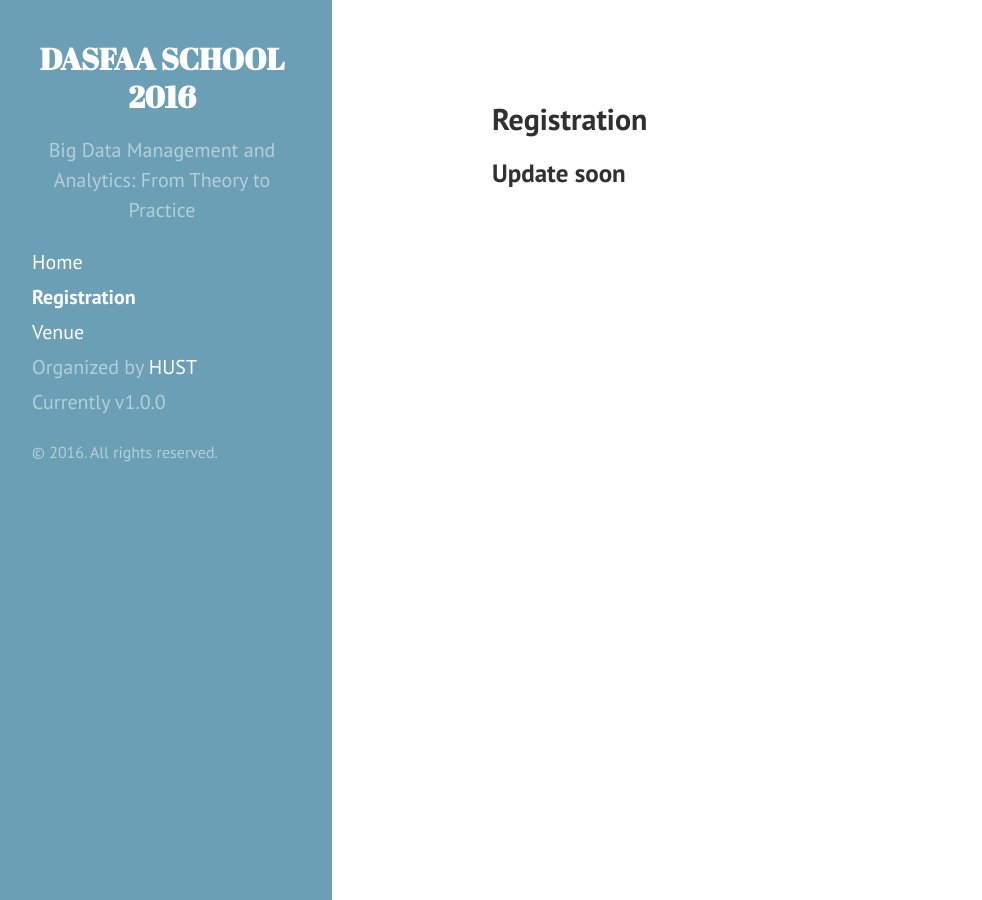
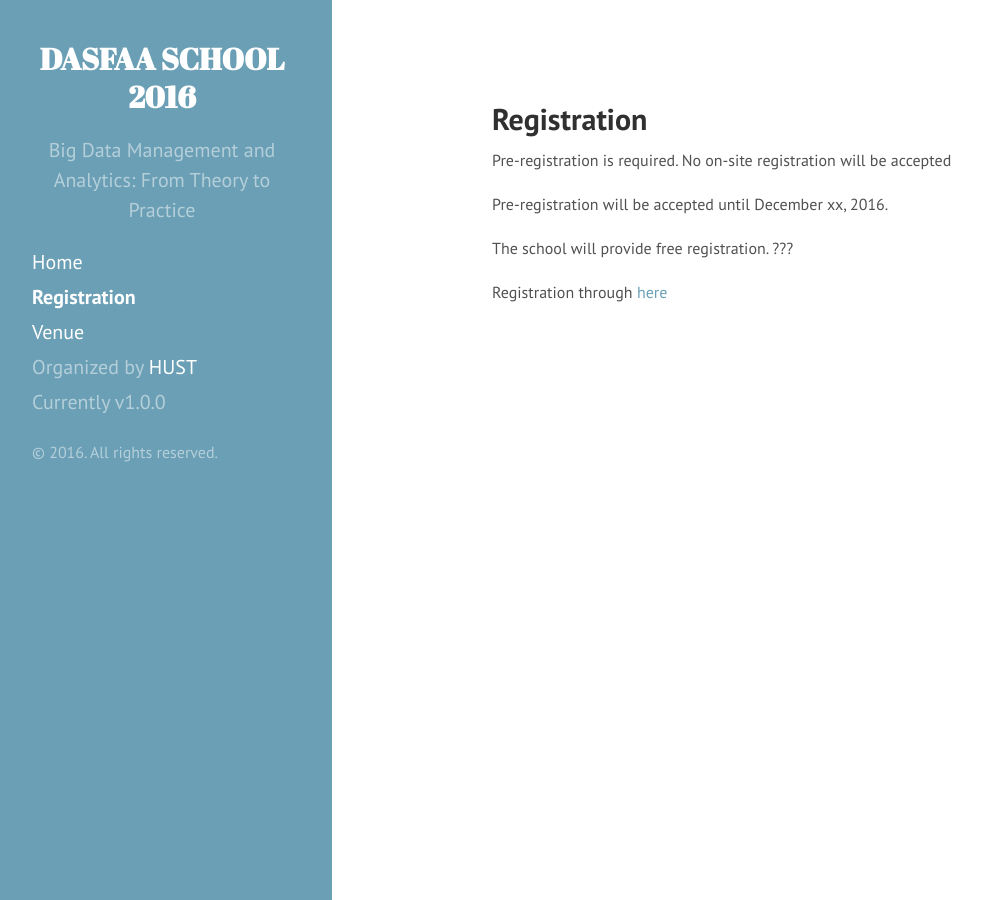
Before and after one commit to dasfaaschool2016/dasfaaschool2016.github.io, a Jekyll site: the page built from registration.md, in a window 1280 px wide. Shown: the whole page, without its empty margins (8-990 px from the left). Built offline with Jekyll 4.4.1, drawn with Linux system fonts in a browser that asks for light colours.

Commit message:
Update registration.md

```diff
--- a/registration.md
+++ b/registration.md
@@ -3,4 +3,10 @@ layout: page
 title: Registration
 ---
 
-## Update soon
+Pre-registration is required. No on-site registration will be accepted
+
+Pre-registration will be accepted until December xx, 2016.
+
+The school will provide free registration. ???
+
+Registration through [here](https://docs.google.com/forms/d/e/1FAIpQLScXkR_QLJTifr4Kk0ZfiZiNz2ztBTXUDKEYwsPsI5KMgsf9RA/viewform)
```
